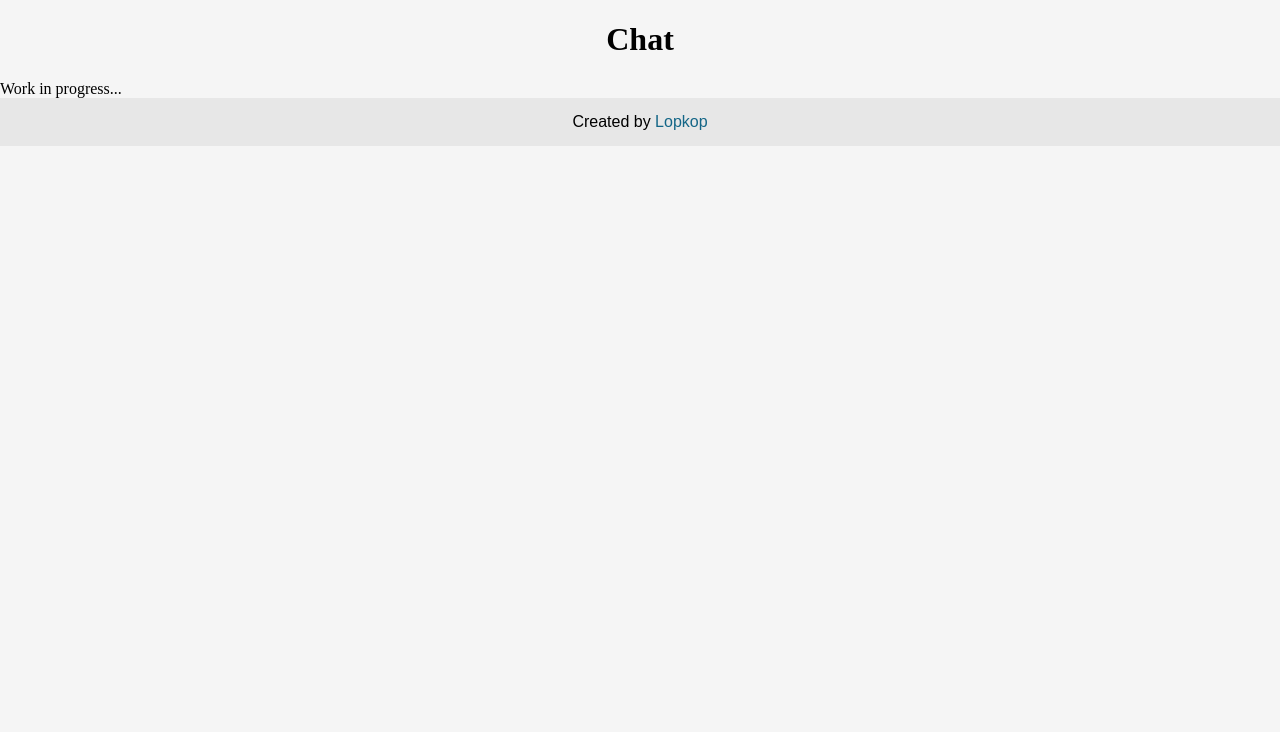
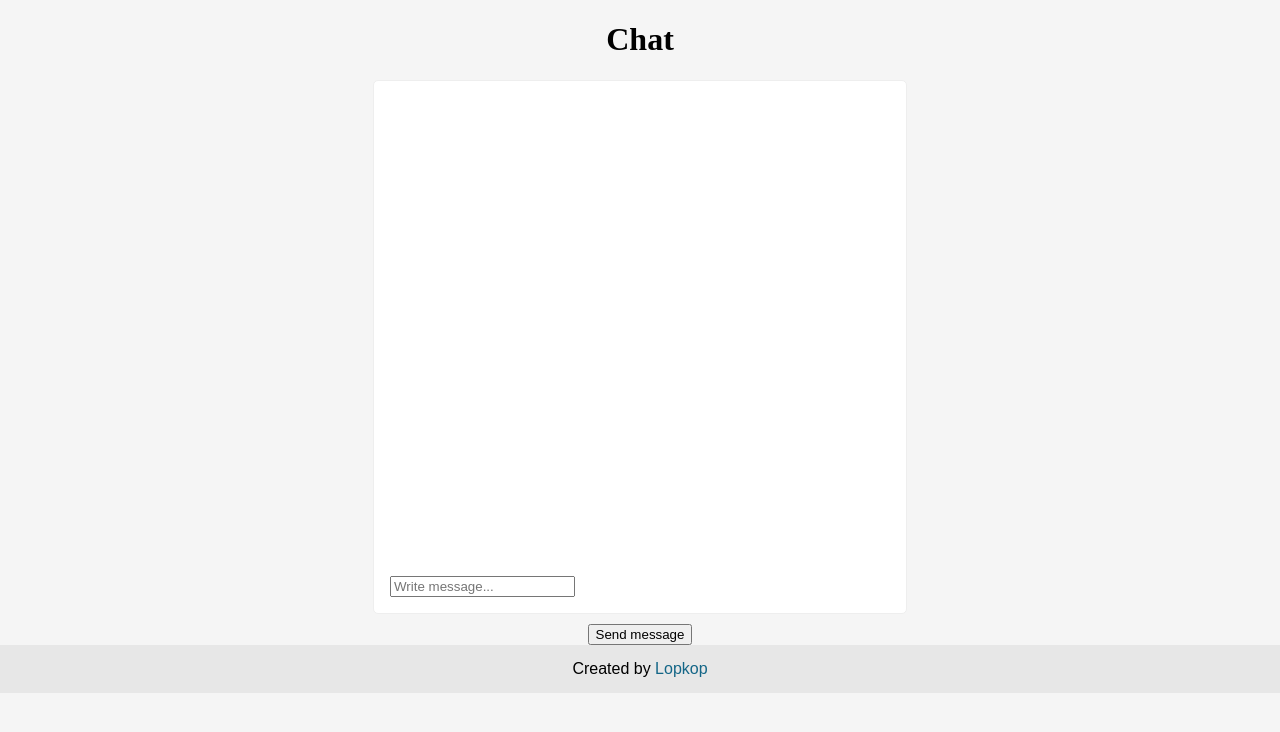
Before and after one commit to Lopkop/Lemur, a React (Create React App) app in the folder frontend/: page /chat/1 in a window 1280 px wide. Shown: the top 732 px of the page. Built offline with nearby package versions, Linux system fonts and the light colour scheme.

Commit message:
Update frontend: chat page

```diff
--- a/frontend/src/routes/Chat.jsx
+++ b/frontend/src/routes/Chat.jsx
@@ -3,7 +3,7 @@ import "../styles/App.css";
 import { Footer } from "../components";
 
 async function send_message(event) {
-    // save message, send it to other user,
+    // save message and send it to other user
 }
 
 export default function Chat() {
@@ -12,7 +12,17 @@ export default function Chat() {
             <header>
                 <h1>Chat</h1>
             </header>
-            Work in progress...
+            <main>
+                <div className="chat">
+                    <div className="send-form">
+                        <input id="input-message"
+                            type="text"
+                            placeholder="Write message..."
+                            className="message-button"/>
+                    </div>
+                </div>
+                <button >Send message</button>
+            </main>
             <Footer />
         </div>
     );
--- a/frontend/src/styles/App.css
+++ b/frontend/src/styles/App.css
@@ -47,10 +47,41 @@ main {
     font-style: italic;
 }
 
+.message-button {
+
+}
+
+.send-form {
+    display: flex;
+    align-self: flex-end;
+    justify-content: center;
+    background-color: #e7e7e7;
+}
+
+.chat {
+    display: flex;
+    border: 0.5px ridge;
+    border-radius: 5px;
+    padding: 16px;
+    margin-bottom: 10px;
+
+    background: white;
+    transition: box-shadow 0.3s ease-in-out;
+    text-decoration: none;
+
+    width: 500px;
+    height: 500px;
+    font-size: 24px;
+    font-family: inherit;
+    font-weight: inherit;
+    line-height: 1.4em;
+}
+
 footer {
     text-align: center;
     background-color: #e7e7e7;
     padding: 15px 0px 15px 0px;
+    margin-top: 30x;
     font-family: "Manrope", Arial, sans-serif;
 }
 
```
